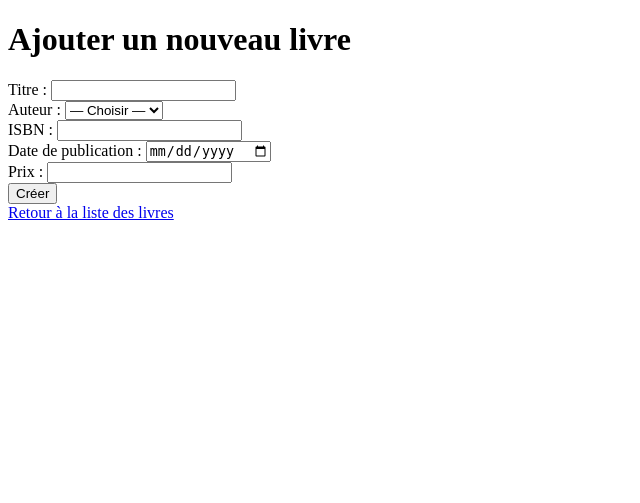
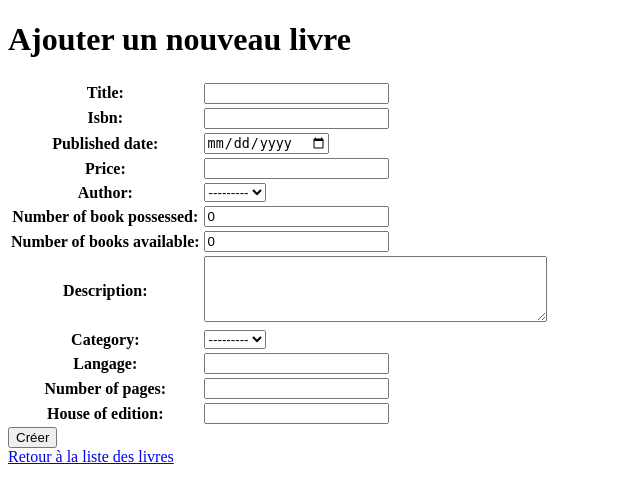
Before and after one commit to mdeport/Python-ESI4D, a Django app: page /books/new/ in a window 1280 px wide. Shown: the top 503 px of the page, without its empty margins (0-640 px from the left). Run offline with Django 4.2, Linux system fonts and the light colour scheme; data that the repository does not hold is empty.

Commit message:
add form class books

```diff
--- /dev/null
+++ b/library_project/books/forms/forms_new.py
@@ -0,0 +1,36 @@
+from django import forms
+from ..models import Book
+
+class BookForm(forms.ModelForm):
+    class Meta:
+        model = Book
+        fields = [
+            "title",
+            "isbn",
+            "published_date",
+            "price",
+            "author",
+            "number_of_book_possessed",
+            "number_of_books_available",
+            "description",
+            "category",
+            "langage",
+            "number_of_pages",
+            "house_of_edition",
+        ]
+        widgets = {
+            "published_date": forms.DateInput(attrs={"type": "date"}),
+            "description": forms.Textarea(attrs={"rows": 4}),
+        }
+
+    def clean(self):
+        cleaned = super().clean()
+        avail = cleaned.get("number_of_books_available")
+        poss = cleaned.get("number_of_book_possessed")
+
+        if avail is not None and poss is not None and avail > poss:
+            self.add_error(
+                "number_of_books_available",
+                "Le nombre d'exemplaires disponibles ne peut pas dépasser le nombre total possédé."
+            )
+        return cleaned
--- a/library_project/books/models.py
+++ b/library_project/books/models.py
@@ -1,15 +1,13 @@
 from django.db import models
+from django.forms import ValidationError
 from authors.models import Author
-from datetime import datetime
+from datetime import date
 from categories.models import Category
 
-def validate_number_of_books_available_less_than_possessed(self):
-    return self.number_of_books_available < self.number_of_book_possessed
-
-def validate_publication_year(self):
-    current_year = datetime.now().year
-    if not (1450 <= self.published_date.year <= current_year):
-        raise ValueError("L'année de publication doit être comprise entre 1450 et l'année courante.")
+def validate_publication_year(value):
+    current_year = date.today().year
+    if not (1450 <= value.year <= current_year):
+        raise ValidationError("L'année de publication doit être comprise entre 1450 et l'année courante.")
 
 # Create your models here.
 class Book(models.Model):
@@ -18,14 +16,24 @@ class Book(models.Model):
     published_date = models.DateField(validators=[ validate_publication_year ])
     price = models.DecimalField(max_digits=6, decimal_places=2)
     author = models.ForeignKey(Author, on_delete=models.CASCADE, related_name='books')
-    number_of_books_available = models.PositiveIntegerField(default=0, validators=[ validate_number_of_books_available_less_than_possessed ])
+    number_of_books_available = models.PositiveIntegerField(default=0)
     number_of_book_possessed = models.PositiveIntegerField(default=0)
     description = models.TextField(blank=True)
     category = models.ForeignKey(Category, on_delete=models.SET_NULL, null=True, blank=True, related_name="books")
     langage = models.CharField(max_length=50, blank=True)
     number_of_pages = models.PositiveIntegerField(null=True, blank=True)
     house_of_edition = models.CharField(max_length=100, blank=True)
-    date_added = models.DateTimeField(auto_now_add=True)
+    date_added = models.DateField(auto_now_add=True)
+
+
+    def clean(self):
+        errors = {}
+        if (self.number_of_books_available is not None and
+                self.number_of_book_possessed is not None and
+                self.number_of_books_available > self.number_of_book_possessed):
+            errors["number_of_books_available"] = "Le nombre d'exemplaires disponibles ne peut pas dépasser le total possédé."
+        if errors:
+            raise ValidationError(errors)
 
     def __str__(self):
         return self.title
--- a/library_project/books/views.py
+++ b/library_project/books/views.py
@@ -1,7 +1,6 @@
 from django.shortcuts import redirect, render, get_object_or_404
 from django.http import HttpResponse
-
-from authors.models import Author
+from .forms.forms_new import BookForm
 from .models import Book
 
 # Create your views here.
@@ -11,18 +10,13 @@ def index_book(request: HttpResponse) -> HttpResponse:
 
 def new_book(request):
     if request.method == "POST":
-        title = request.POST.get("title", "").strip()
-        isbn = request.POST.get("isbn", "")
-        published_date = request.POST.get("published_date", "")
-        price = request.POST.get("price", "")
-        author_id = request.POST.get("author")
-
-        if title and author_id:
-            Book.objects.create(title=title, isbn=isbn, published_date=published_date, price=price, author_id=author_id)
+        form = BookForm(request.POST)
+        if form.is_valid():
+            form.save()
             return redirect("index_book")
-
-    authors = Author.objects.all()
-    return render(request, "books/new.html", {"authors": authors})
+    else:
+        form = BookForm()
+    return render(request, "books/new.html", {"form": form})
 
 
 
--- a/library_project/templates/books/new.html
+++ b/library_project/templates/books/new.html
@@ -9,26 +9,10 @@
     <h1>Ajouter un nouveau livre</h1>
     <form method="post">
         {% csrf_token %}
-        <label for="title">Titre :</label>
-        <input type="text" id="title" name="title" required><br>
-
-        <label for="author">Auteur :</label>
-        <select id="author" name="author" required>
-            <option value="">— Choisir —</option>
-            {% for author in authors %}
-                <option value="{{ author.id }}">{{ author }}</option>
-            {% endfor %}
-        </select><br>
-
-        <label for="isbn">ISBN :</label>
-        <input type="text" id="isbn" name="isbn" required><br>
-
-        <label for="published_date">Date de publication :</label>
-        <input type="date" id="published_date" name="published_date" required><br>
-
-        <label for="price">Prix :</label>
-        <input type="number" id="price" name="price" step="0.01" required><br>
-
+        {{ form.non_field_errors }}
+        <table>
+            {{ form.as_table }}
+        </table>
         <button type="submit">Créer</button>
     </form>
     <a href="{% url 'index_book' %}">Retour à la liste des livres</a>
```
Also changed, not shown: library_project/authors/forms/forms_new.py (added, +20 -0 lines), library_project/templates/loans/show.html (added, +15 -0 lines), library_project/authors/migrations/0001_initial.py, library_project/books/migrations/0001_initial.py, library_project/categories/migrations/0001_initial.py, library_project/loans/migrations/0001_initial.py.
